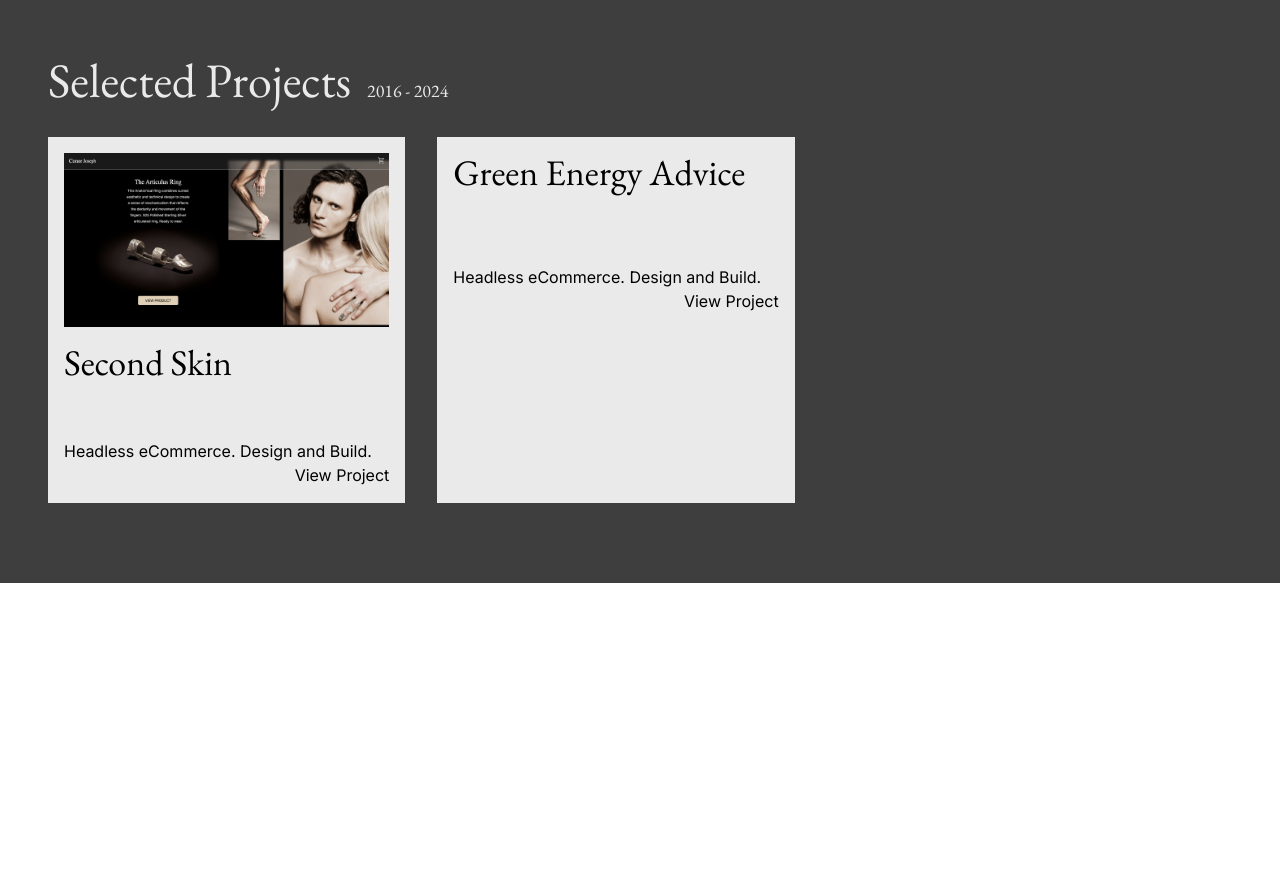
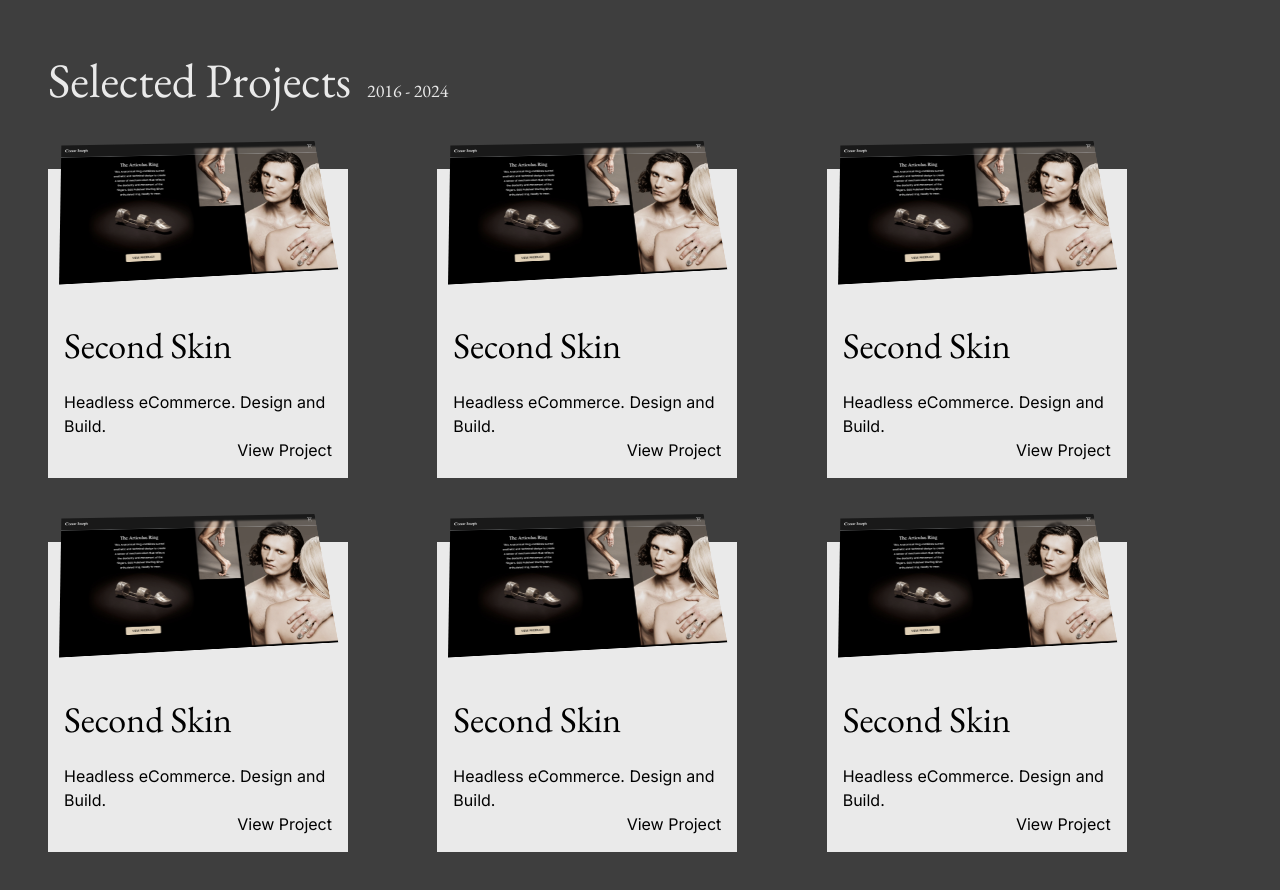
Before and after one commit to oliver-mansfield/portfolio, a Next.js app: page / in a window 1280 px wide. Shown: the part 620-1510 px from the top of the page. Before the commit the page ends 1203 px from the top, so only its background shows below. Built offline with nearby package versions, Linux system fonts and the light colour scheme.

Commit message:
Replace gsap with good ol css transitions

```diff
--- a/src/app/globals.css
+++ b/src/app/globals.css
@@ -34,4 +34,15 @@ body {
   .perspective {
     perspective: 500px;
   }
+
+  .rotated {
+    transform: rotate(358deg) rotateY(8deg) rotateX(21deg);
+    transition: 0.1s;
+  }
+
+  .project-card:hover .rotated {
+    transform: rotate(358deg) rotateY(-8deg) rotateX(21deg);
+    transition: 0.1s;
+
+  }
 }
--- a/src/app/page.js
+++ b/src/app/page.js
@@ -34,13 +34,23 @@ export default function Home() {
 
         <div className="grid grid-cols-1 lg:grid-cols-3 gap-8">
           <ProjectCard />
+          <ProjectCard />
+
+          <ProjectCard />
+
+          <ProjectCard />
+
+          <ProjectCard />
+          <ProjectCard />
 
 
-          <div className="bg-grayLight p-4">
+
+
+          {/* <div className="bg-grayLight p-4">
             <h3 className="font-serif text-4xl inline-block h-28">Green Energy Advice</h3>
             <p>Headless eCommerce. Design and Build.</p>
             <p className="text-right">View Project</p>
-          </div>
+          </div> */}
 
 
 
--- a/src/components/ProjectCard.js
+++ b/src/components/ProjectCard.js
@@ -1,55 +1,11 @@
-'use client';
-
 import Link from 'next/link';
 import Image from 'next/image';
-import { useRef } from 'react';
-import { useEffect } from 'react';
-import { gsap } from 'gsap';
 
 export default function ProjectCard() {
-  const imgRef = useRef();
-  const containerRef = useRef();
-
-  useEffect(() => {
-    const image = imgRef.current;
-    const container = containerRef.current;
-
-    const hoverAnimation = gsap.to(image, {
-      // rotation: 5,
-      duration: 0.1,
-      paused: true,
-      // scale: 1.5,
-      rotationY: 10,
-      rotationX: 12,
-      rotationZ: -2
-      // x: 10,
-      // y: 20,
-      // z: -100
 
 
-    });
-
-    container.addEventListener('mouseenter', () => {
-      hoverAnimation.play();
-    });
-
-    container.addEventListener('mouseleave', () => {
-      hoverAnimation.reverse();
-    });
-
-    return () => {
-      container.removeEventListener('mouseenter', () => {
-        hoverAnimation.play();
-      });
-
-      container.removeEventListener('mouseleave', () => {
-        hoverAnimation.reverse();
-      });
-    };
-  }, []);
-
   return (
-    <Link href="/secondskin" ref={containerRef}>
+    <Link href="/secondskin" className='w-[300px] mt-8 project-card'>
       <div className="bg-grayLight p-4">
         <div className='perspective'>
           <Image
@@ -57,10 +13,10 @@ export default function ProjectCard() {
             alt="Second Skin"
             width={400}
             height={214}
-            ref={imgRef}
+            className='rotated mt-[-50px]'
           />
         </div>
-        <h3 className="font-serif text-4xl inline-block h-28 pt-4">Second Skin</h3>
+        <h3 className="font-serif text-4xl inline-block h-28 pt-12">Second Skin</h3>
         <p>Headless eCommerce. Design and Build.</p>
         <p className="text-right">View Project</p>
       </div>
```
